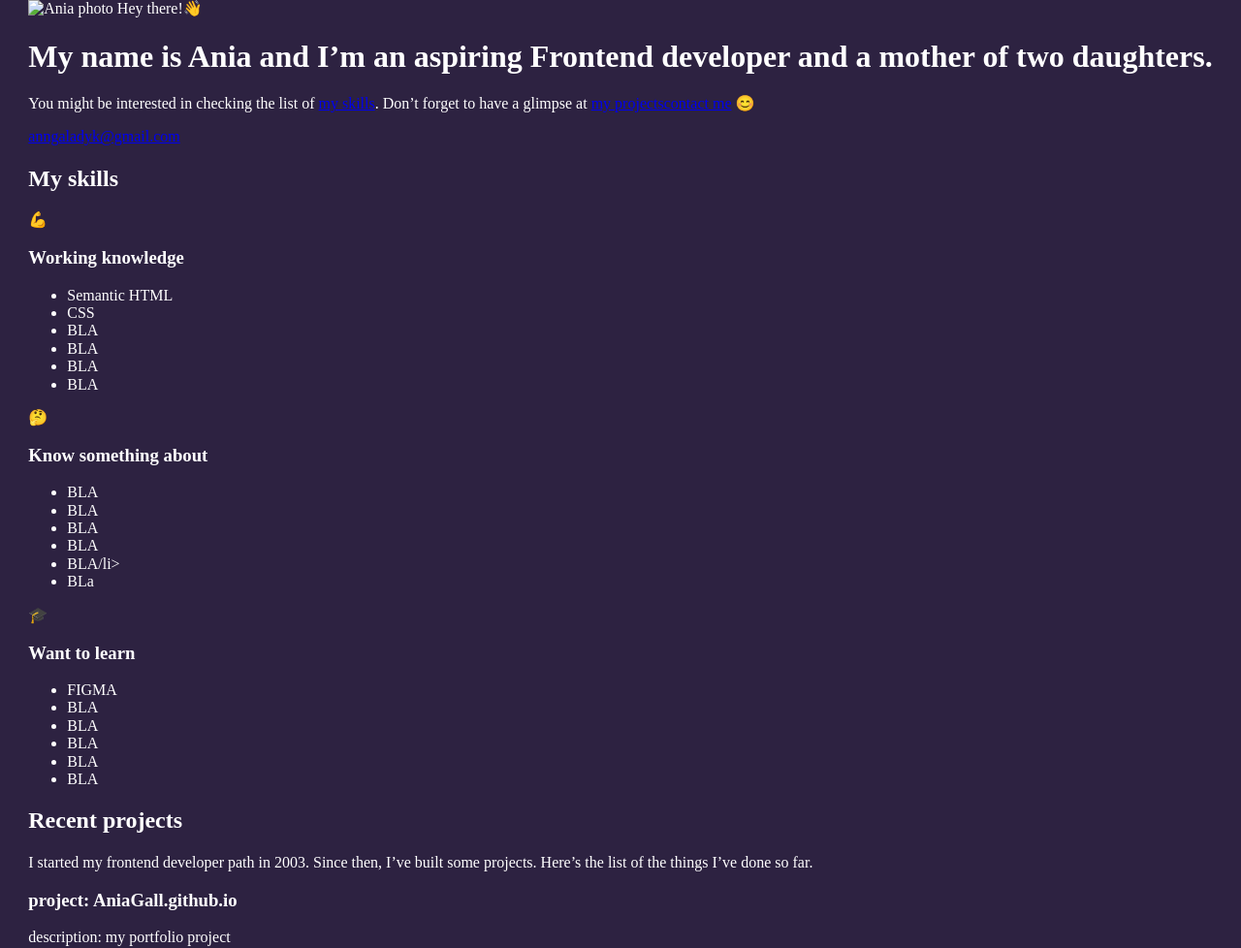
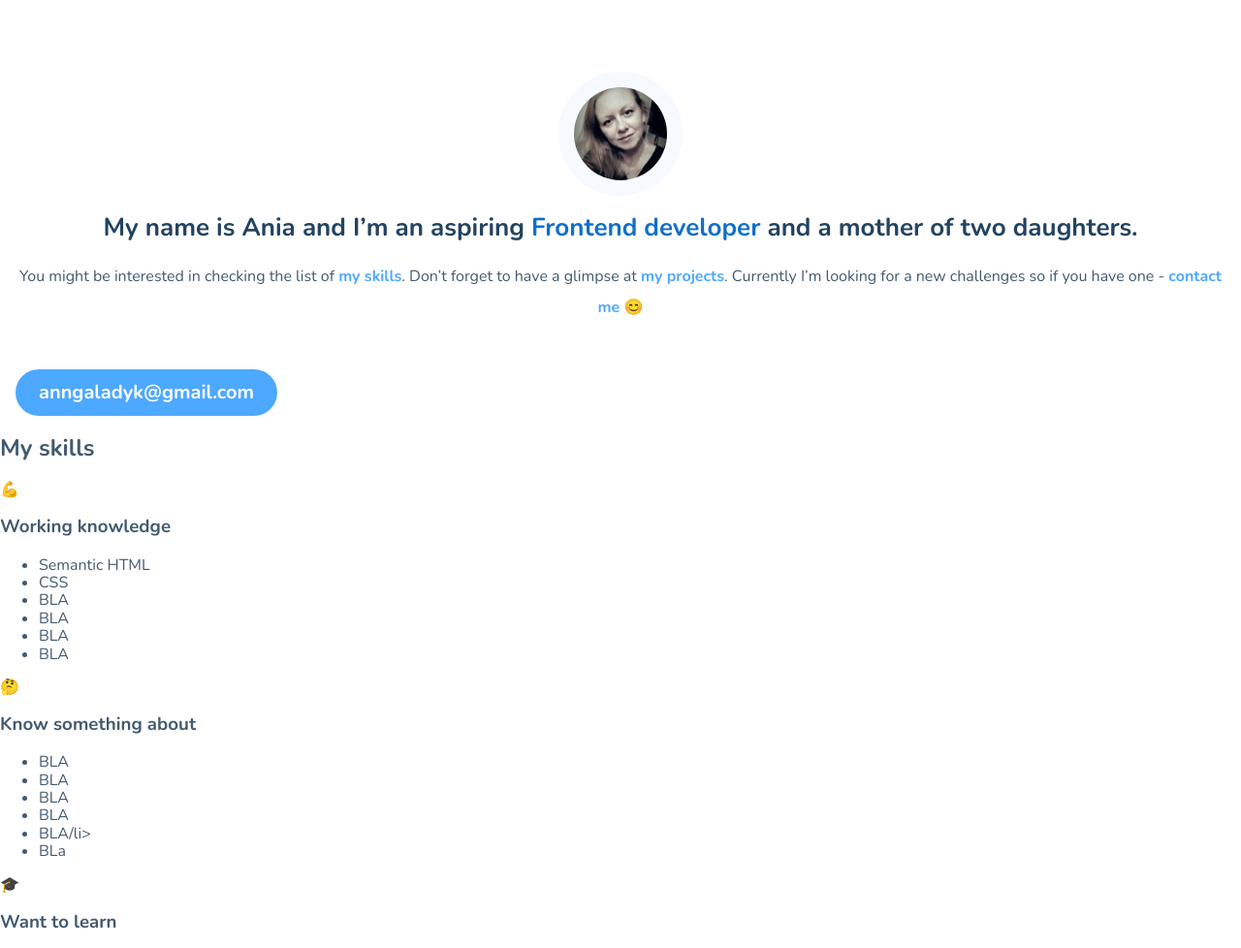
Before and after one commit to AniaGall/AniaGall.github.io, a website built with webpack: page src/pages/index.html in a window 1280 px wide. Shown: the top 978 px of the page at 97% size. Built offline with nearby package versions, Linux system fonts and the light colour scheme.

Commit message:
section hero

```diff
--- a/src/pages/index.html
+++ b/src/pages/index.html
@@ -21,7 +21,7 @@
     <main>
       <section class="hero">
         <div class="hero__image-container">
-          <img class="hero__image" alt="Ania photo" />
+          <img src="../assets/img/ania.jpg" class="hero__image" alt="Ania photo" />
           <span class="hero__hello">Hey there!👋</span>
         </div>
         <div class="hero__description">
@@ -31,9 +31,9 @@
             of two daughters.
           </h1>
           <p class="hero__paragraph">
-            You might be interested in checking the list of <a href="#skills">my skills</a>. Don’t
-            forget to have a glimpse at <a href="#projects">my projects</a. Currently I’m looking for a
-            new challenges so if you have one - <a href="#contact">contact me</a> 😊
+            You might be interested in checking the list of <a class="hero__link" href="#skills">my skills</a>. Don’t
+            forget to have a glimpse at <a class="hero__link" href="#projects">my projects</a>. Currently I’m looking for a
+            new challenges so if you have one - <a class="hero__link" href="#contact">contact me</a> 😊
           </p>
           <a class="hero__contact" href="mailto:anngaladyk@gmail.com">anngaladyk@gmail.com</a>
         </div>
--- a/src/scss/_variables.scss
+++ b/src/scss/_variables.scss
@@ -1 +1,4 @@
-$wtf: #2D2241;
+$blue: #1070CA;
+$lightBlue: #4DA8FF;
+$text: #425A70;
+$textDark: #234361;
--- a/src/scss/main.scss
+++ b/src/scss/main.scss
@@ -1,13 +1,22 @@
 @import "~normalize.css";
 
+@import url('https://fonts.googleapis.com/css2?family=Nunito:wght@300;600;700&family=Roboto+Mono:wght@400;700&display=swap');
+
 @import "_variables";
-@import "modules/hello.scss";
+@import "modules/hero.scss";
+
+
+html {
+  box-sizing: border-box;
+}
+
+*,
+*:before,
+*:after {
+  box-sizing: inherit;
+}
 
 body {
-  background: $wtf;
-  color: #fff;
-  display: flex;
-  align-items: center;
-  justify-content: center;
-  min-height: 100vh;
+ font-family: Nunito;
+ color: $text;
 }
--- /dev/null
+++ b/src/scss/modules/hero.scss
@@ -0,0 +1,51 @@
+.hero {
+  padding: 74px 16px 0;
+  &__contact {
+    border-radius: 64px;
+    color: #fff;
+    background: $lightBlue;
+    display: inline-block;
+    padding: 4px 24px;
+    font-weight: bold;
+    font-size: 20px;
+    line-height: 40px;
+    text-decoration: none;
+  }
+  &__header {
+    font-size: 26px;
+    line-height: 32px;
+    text-align: center;
+    color: $textDark;
+  }
+  &__hello {
+    display: none;
+  }
+
+  &__image {
+    box-sizing: content-box;
+    width: 96px;
+    height: 96px;
+    border: 16px solid #f6f9fd;
+    border-radius: 50%;
+  }
+  &__image-container {
+    display: flex;
+    align-items: center;
+    justify-content: center;
+  }
+  &__link {
+    font-weight: bold;
+    color: $lightBlue;
+    text-decoration: none;
+  }
+  &__paragraph {
+    font-weight: 300;
+    font-size: 16px;
+    line-height: 32px;
+    text-align: center;
+    margin-bottom: 48px;
+  }
+  &__special {
+    color: $blue;
+  }
+}
```
Also changed, not shown: src/assets/img/ania.jpg (added).
